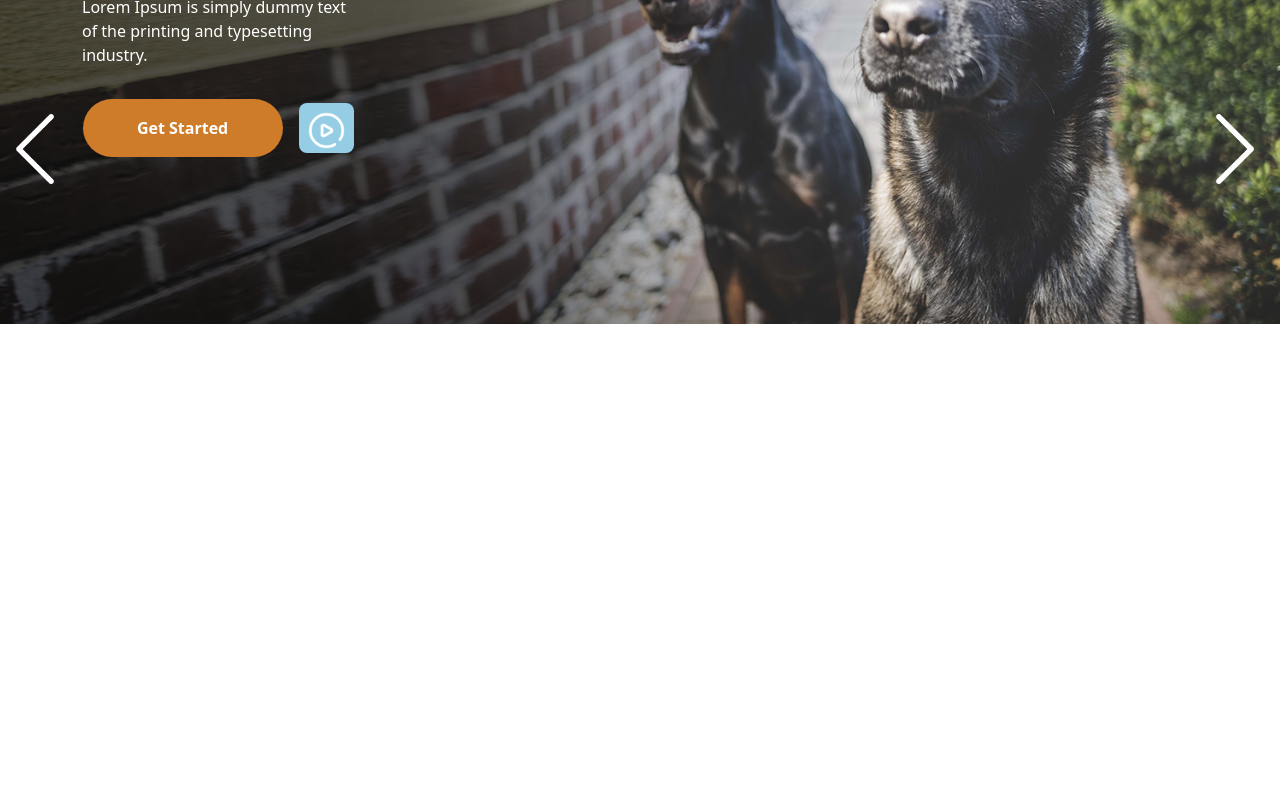
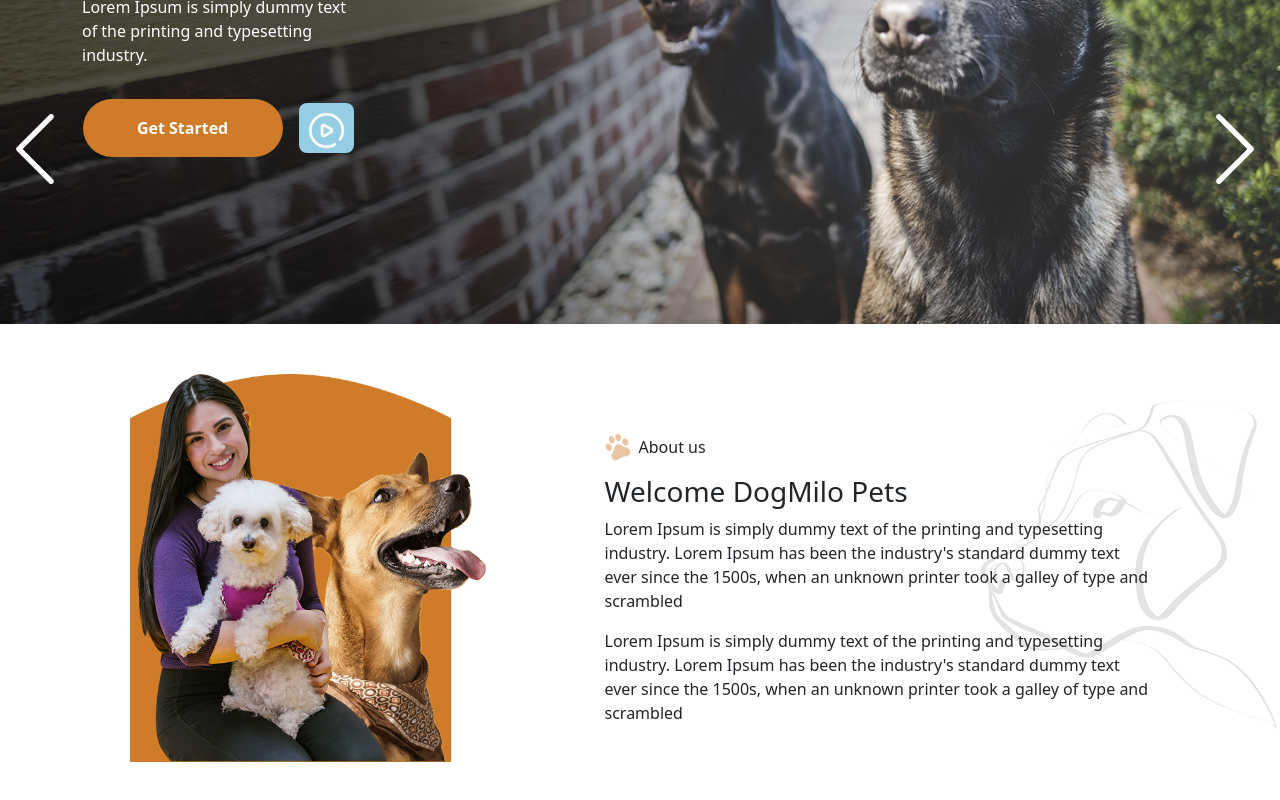
Before and after one commit to KatiaLosignore/proj-html-vuejs, a Vue app: page / in a window 1280 px wide. Shown: the part 456-1256 px from the top of the page. Before the commit the page ends 800 px from the top, so only its background shows below. Built offline with nearby package versions, Linux system fonts and the light colour scheme.

Commit message:
added section about

```diff
--- a/src/assets/scss/style.scss
+++ b/src/assets/scss/style.scss
@@ -7,6 +7,7 @@
 img {
     max-width: 100%;
     height: auto;
+    display: block;
   }
 
   a {
--- a/src/components/AppMain.vue
+++ b/src/components/AppMain.vue
@@ -1,8 +1,9 @@
 <script>
 import MainJumbotron from './MainSections/MainJumbotron.vue';
+import MainAbout from './MainSections/MainAbout.vue';
 export default {
      name: 'AppMain',
-     components: { MainJumbotron },
+     components: { MainJumbotron, MainAbout },
 };
 </script>
 
@@ -10,6 +11,7 @@
 <template>
 
     <main-jumbotron title="Welcome to DogMilo Pets" text="Lorem Ipsum is simply dummy text of the printing and typesetting industry."></main-jumbotron>
+    <main-about paragraph="About us" title="Welcome DogMilo Pets" text="Lorem Ipsum is simply dummy text of the printing and typesetting industry. Lorem Ipsum has been the industry's standard dummy text ever since the 1500s, when an unknown printer took a galley of type and scrambled"></main-about>
 
 </template>
 
--- /dev/null
+++ b/src/components/MainSections/MainAbout.vue
@@ -0,0 +1,57 @@
+<script>
+export default {
+     name: 'MainAbout',
+     props: {
+        paragraph: String,
+        title: String,
+        text: String,
+    },
+};
+</script>
+
+<template>
+
+    <main>
+        <section id="about">
+            <div class="container">
+                <div class="row d-flex justify-content-around align-items-center">
+                    <div class="col-4">
+                        <img src='../../assets/img/about.png'  class="img-fluid" alt="play">
+                    </div>
+                    <div class="col-6">
+                        <div class="d-flex align-items-center mt-4">
+                            <img src="../../assets/img/dog-icon.png" id="dog" alt="dog-icon">
+                            <p class="ms-2 mt-3">{{ paragraph }}</p>
+                        </div>
+                        <h3>{{ title }}</h3>
+                        <p>{{ text }}</p>
+                        <p>{{ text }}</p>
+
+
+                    </div>
+
+                </div>
+            </div>
+        </section>
+    </main>
+
+</template>
+
+<style lang="scss" scoped>
+@use '../../assets/scss/partials/variables' as *;
+
+#about {
+    background-image: url('../../assets/img/dog-logo.png');
+    background-repeat: no-repeat;
+    background-position: right;
+    padding-top: 50px;
+    background-color: $white;
+    height: 480px;
+    margin: 0;
+}
+
+
+#dog {
+    width: 26px;
+}
+</style>
--- a/src/components/MainSections/MainJumbotron.vue
+++ b/src/components/MainSections/MainJumbotron.vue
@@ -11,7 +11,7 @@
 
 <template>
 
-    <main id="dog">
+    <main>
         <section id="jumbotron">
             <img src='../../assets/img/left-arrow.png' id="prev" alt="left">
             <div class="container h-100 d-flex align-items-center">
--- a/src/components/pagetop/PageSocial.vue
+++ b/src/components/pagetop/PageSocial.vue
@@ -25,13 +25,13 @@
 
 span {
     margin: 0 2px;
-    font-size: 20px;
+    font-size: 18px;
     cursor: pointer;
 }
 
 #facebook, #pinterest, #twitter, #linkedin, #instagram {
     color: $white;
-    padding: 0 6px;
+    padding: 0 5px;
     border-radius: 7px;
 }
 
```
